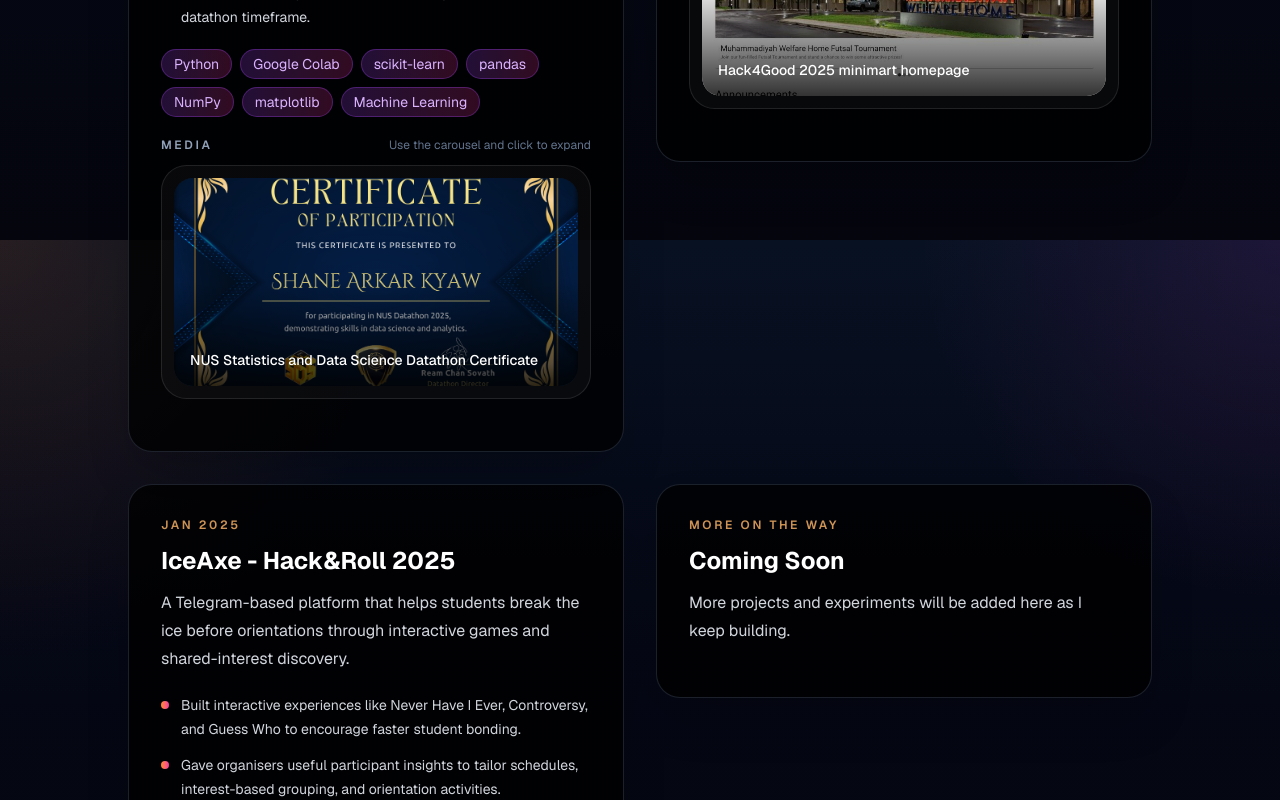
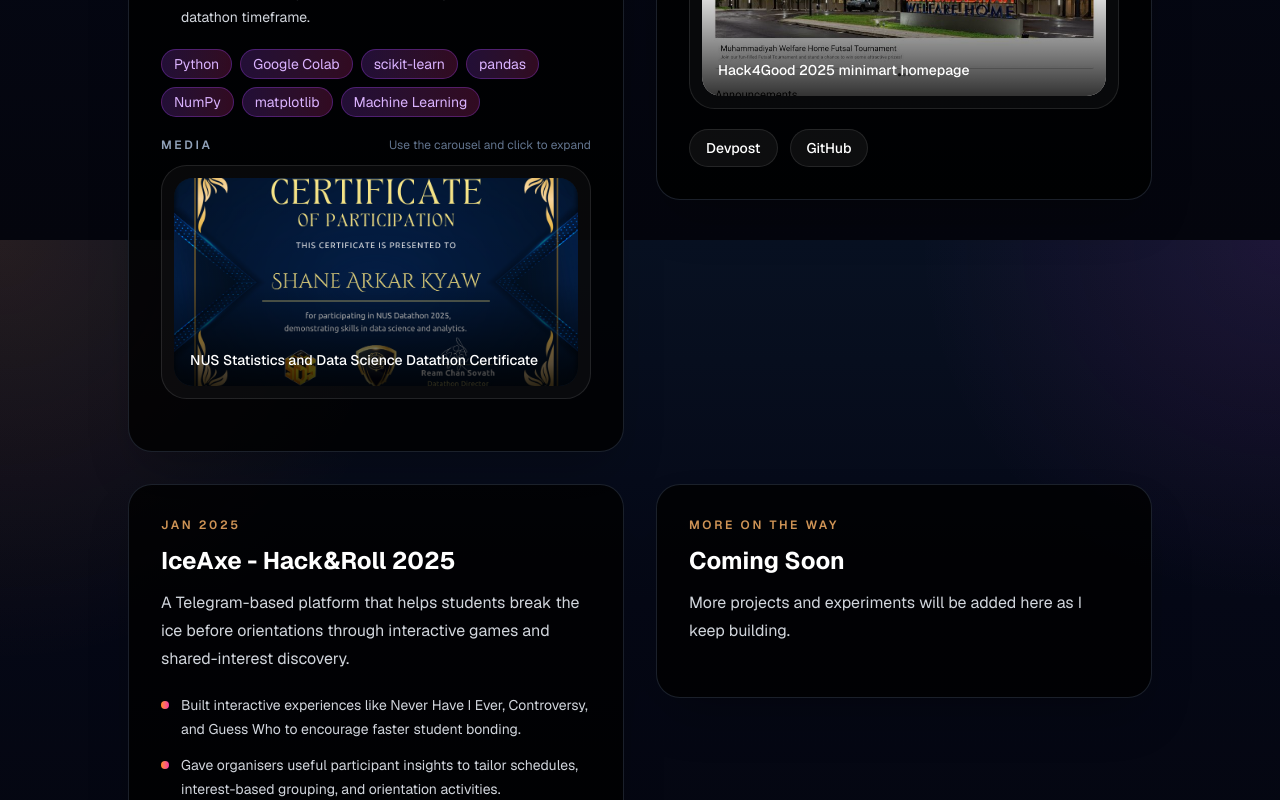
Before and after one commit to shaneak03/personal-webpage, a Next.js app: page /projects in a window 1280 px wide. Shown: the part 2160-2960 px from the top of the page. Built offline with nearby package versions, Linux system fonts and the light colour scheme.

Commit message:
Add links for projects

```diff
--- a/src/data/projects.ts
+++ b/src/data/projects.ts
@@ -134,6 +134,16 @@ export const projects: Project[] = [
         alt: "Hack4Good 2025 minimart homepage",
       },
     ],
+    links: [
+      {
+        label: "Devpost",
+        href: "https://devpost.com/software/kelix"
+      },
+      {
+        label: "GitHub",
+        href: "https://github.com/shaneak03/Hack4Good-KELIX",
+      }
+    ]
   },
   {
     title: "IceAxe - Hack&Roll 2025",
@@ -160,6 +170,16 @@ export const projects: Project[] = [
         alt: "Never Have I Ever",
       },
     ],
+    links: [
+      {
+        label: "Devpost",
+        href: "https://devpost.com/software/iceaxe-kelix"
+      },
+      {
+        label: "GitHub",
+        href: "https://github.com/shaneak03/HackNRoll-KELIX",
+      }
+    ]
   },
   {
     title: "Coming Soon",
```
